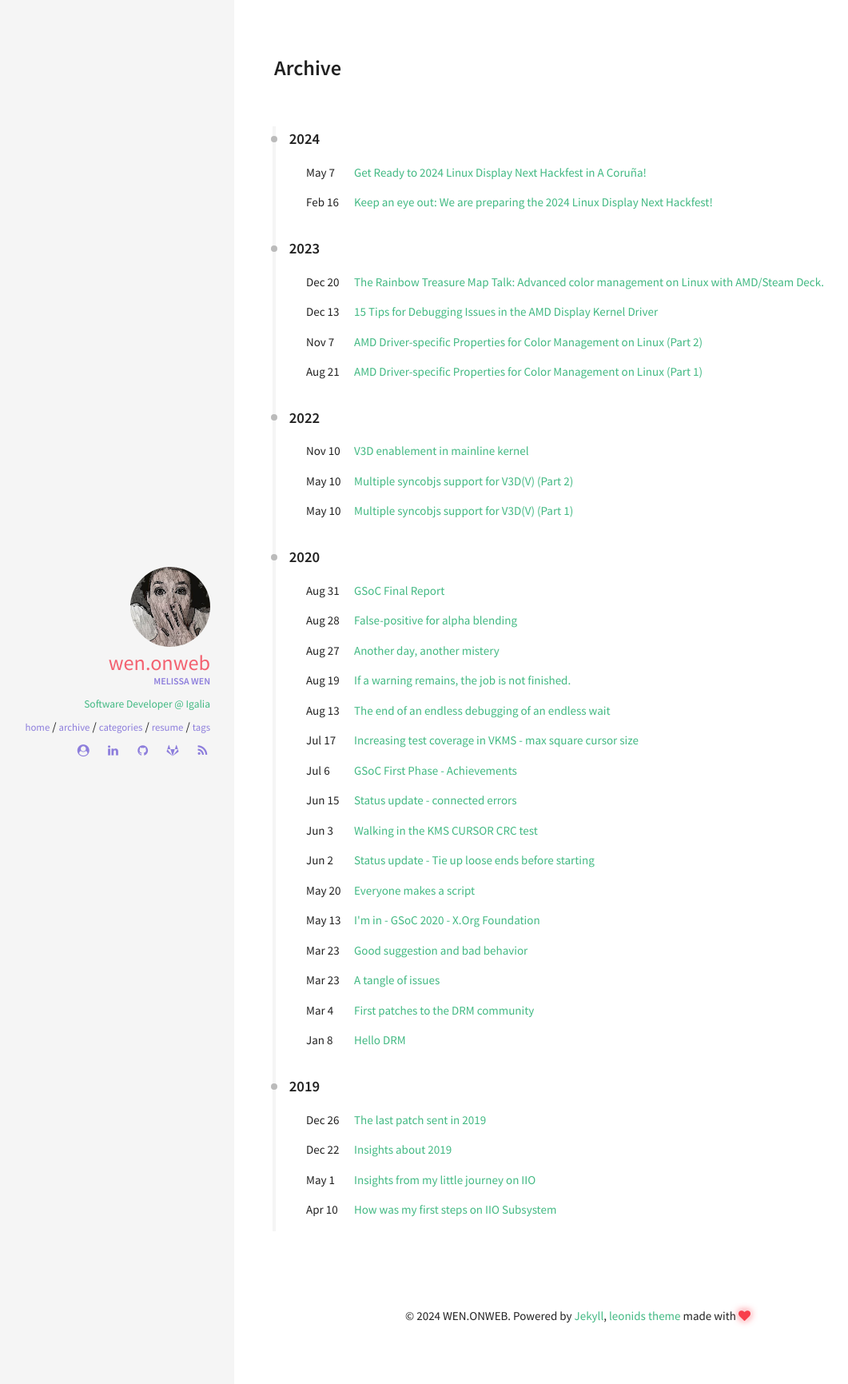
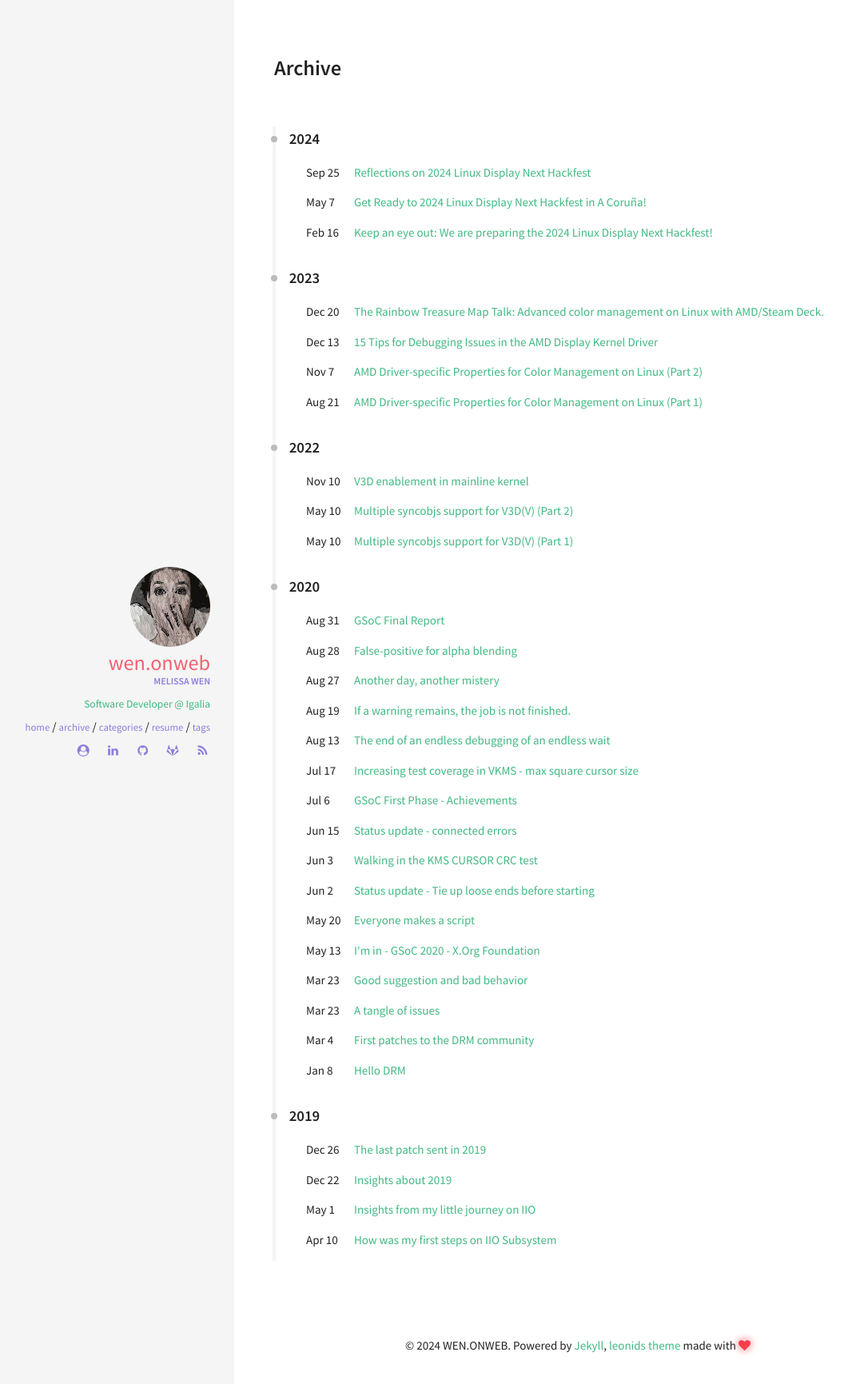
Before and after one commit to melissawen/melissawen.github.io, a Jekyll site: the page built from archive.html, in a window 1280 px wide. Shown: the top 1731 px of the page at 80% size, without its empty margins (27-1088 px from the left). Built offline with Jekyll 4.4.1, drawn with Linux system fonts in a browser that asks for light colours; some of the changed lines change nothing that is shown.

Commit message:
Publish 2024 display hackfest post-event post

```diff
--- a/draft-reflections-on-2024-display-next-hackfest.md
+++ b/_posts/2024-09-25-reflections-2024-display-next-hackfest.md
@@ -1,9 +1,8 @@
 ---
-layout: page
-title: "Draft - Reflections on 2024 Linux Display Next Hackfest"
+layout: post
+title: "Reflections on 2024 Linux Display Next Hackfest"
 date: 2024-09-25 09:50:00 -0300
-draft: draft
-permalink: /draft-reflections-2024-display-next-hackfest
+categories: igalia
 ---
 
 Hey everyone!
```
